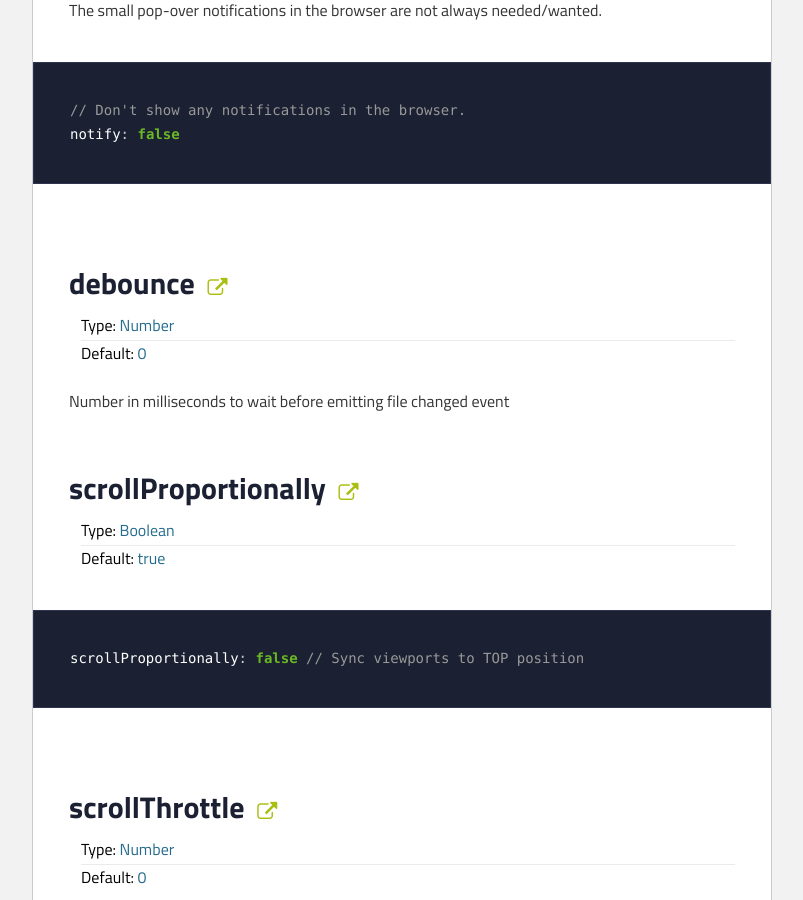
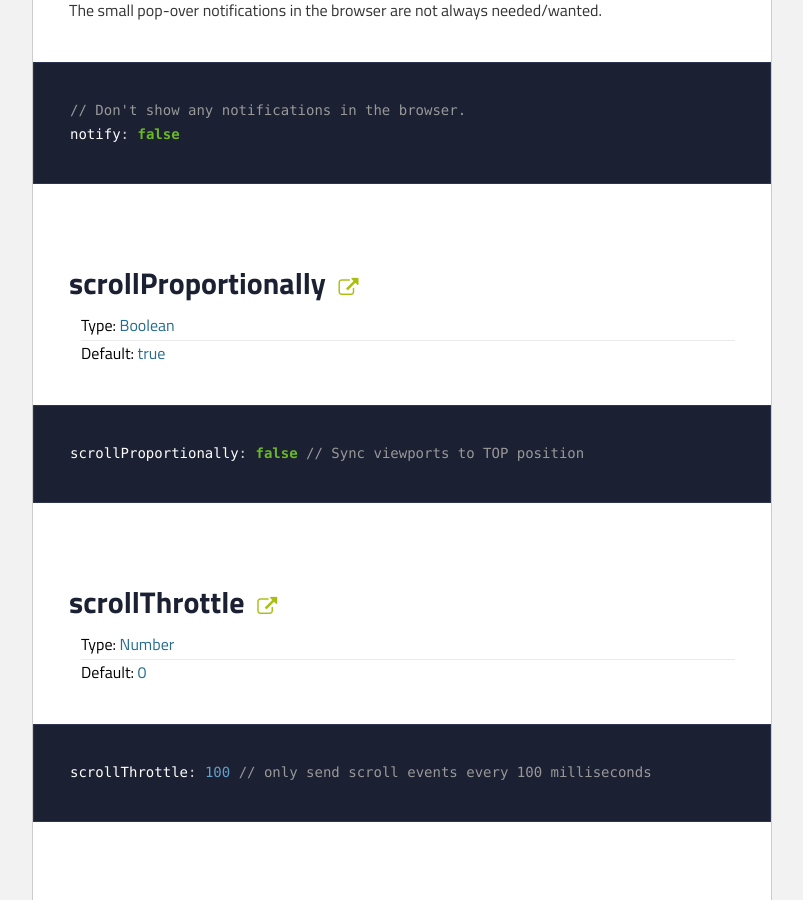
Before and after one commit to susoko/browser-sync-website, a Jekyll site: the page built from docs/options.md, in a window 1280 px wide and 900 px high, scrolled down 8547 px. Shown: the whole window, without its empty margins (238-1041 px from the left). Built offline with Jekyll 4.4.1, drawn with Linux system fonts in a browser that asks for light colours.

Commit message:
Docs: remove option

```diff
--- a/docs/options.md
+++ b/docs/options.md
@@ -370,22 +370,6 @@ xip: true
 // Don't show any notifications in the browser.
 notify: false
 {% endhighlight %}
-<h3 id="option-debounce">debounce <a href="#option-debounce" class="page-anchor"><i class="icon icon-external-link"></i></a></h3>
-<ul class="param-list">
-    <li class="type">Type: <span class="color-teal">Number</span>
-
-    </li>
-
-    <li class="default">Default: <span class="color-teal">0</span></li>
-
-</ul>
-
-<p>Number in milliseconds to wait before emitting file changed event</p>
-
-
-{% highlight javascript %}
-
-{% endhighlight %}
 <h3 id="option-scrollProportionally">scrollProportionally <a href="#option-scrollProportionally" class="page-anchor"><i class="icon icon-external-link"></i></a></h3>
 <ul class="param-list">
     <li class="type">Type: <span class="color-teal">Boolean</span>
```
